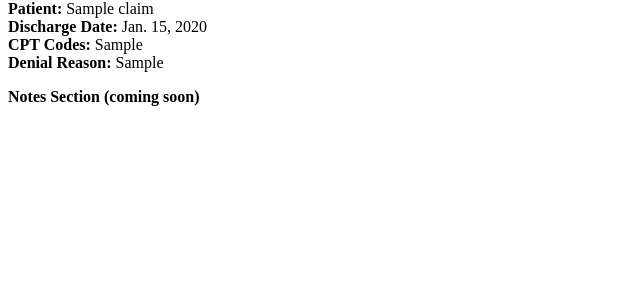
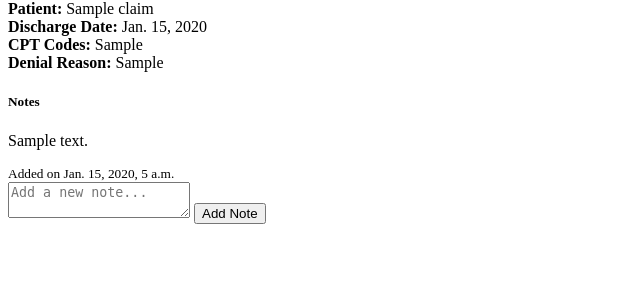
Before and after one commit to zz-xx/ERISA-Recovery-Challenge, a Django app: page /claim/1/ in a window 1280 px wide. Shown: the part 26-326 px from the top of the page, without its empty margins (0-640 px from the left). Run offline with Django 5.2, Linux system fonts and the light colour scheme; tables that the repository leaves empty hold one stand-in row (values such as "Sample post").

Commit message:
Implement basic functionality for flagging and custom notes.  Updated backend views and urls along with new templates.

```diff
--- a/src/claims/urls.py
+++ b/src/claims/urls.py
@@ -1,5 +1,5 @@
 from django.urls import path
-from .views import ClaimListView, ClaimDetailView
+from .views import ClaimListView, ClaimDetailView, ToggleFlagView, AddNoteView
 
 app_name = "claims"
 
@@ -7,4 +7,6 @@ urlpatterns = [
     path("", ClaimListView.as_view(), name="claim-list"),
     # The <int:claim_id> part captures the claim's ID from the URL
     path("claim/<int:claim_id>/", ClaimDetailView.as_view(), name="claim-detail"),
+    path("claim/<int:claim_id>/toggle-flag/", ToggleFlagView.as_view(), name="toggle-flag"),
+    path("claim/<int:claim_id>/add-note/", AddNoteView.as_view(), name="add-note"),
 ]
--- a/src/claims/views.py
+++ b/src/claims/views.py
@@ -1,9 +1,12 @@
+from typing import Any, Dict
+from urllib.parse import urlencode
+
 from django.db.models import Q
-from django.views.generic import ListView, DetailView
-from .models import Claim
-from typing import Any, Dict
+from django.http import HttpResponse
+from django.shortcuts import get_object_or_404, render
+from django.views.generic import DetailView, ListView, View
 
-from urllib.parse import urlencode
+from .models import Claim, Note
 
 # Create your views here.
 
@@ -76,3 +79,37 @@ class ClaimDetailView(DetailView):
     template_name = "claims/partials/_claim_detail.html"
     context_object_name = "claim"
     pk_url_kwarg = "claim_id"  # Tells DetailView to look for 'claim_id' from the URL
+
+    def get_context_data(self, **kwargs: Any) -> Dict[str, Any]:
+        """Adds the claim's notes to the context."""
+        context = super().get_context_data(**kwargs)
+        # Order notes by most recent first
+        context['notes'] = self.object.notes.all().order_by('-created_at')
+        return context
+
+
+class ToggleFlagView(View):
+    """Toggles the 'is_flagged' status of a claim."""
+
+    def post(self, request, claim_id):
+        claim = get_object_or_404(Claim, id=claim_id)
+        claim.is_flagged = not claim.is_flagged
+        claim.save(update_fields=['is_flagged'])
+
+        # Return the updated button template
+        return render(request, 'claims/partials/_flag_button.html', {'claim': claim})
+
+
+class AddNoteView(View):
+    """Adds a new note to a claim."""
+
+    def post(self, request, claim_id):
+        claim = get_object_or_404(Claim, id=claim_id)
+        note_text = request.POST.get('note', '').strip()
+
+        if note_text:
+            Note.objects.create(claim=claim, note=note_text)
+
+        # Return the updated notes list
+        notes = claim.notes.all().order_by('-created_at')
+        return render(request, 'claims/partials/_notes_section.html', {'notes': notes})
--- a/src/templates/claims/partials/_claim_detail.html
+++ b/src/templates/claims/partials/_claim_detail.html
@@ -23,7 +23,22 @@
             </div>
 
             <footer>
-                <p><strong>Notes Section (coming soon)</strong></p>
+                <div id="notes-section-{{ claim.id }}">
+                    <h5>Notes</h5>
+                    {% include 'claims/partials/_notes_section.html' %}
+                </div>
+
+                <form
+                    hx-post="{% url 'claims:add-note' claim.id %}"
+                    hx-target="#notes-section-{{ claim.id }}"
+                    hx-swap="innerHTML"
+                    class="add-note-form"
+                    hx-on::after-request="this.reset()"
+                >
+                    {% csrf_token %}
+                    <textarea name="note" placeholder="Add a new note..." required></textarea>
+                    <button type="submit">Add Note</button>
+                </form>
             </footer>
 
         </article>
--- /dev/null
+++ b/src/templates/claims/partials/_notes_section.html
@@ -0,0 +1,10 @@
+{% load humanize %}{% for note in notes %}
+<article class="note">
+    <p>{{ note.note }}</p>
+    <footer>
+        <small>Added on {{ note.created_at|date:"N j, Y, P" }}</small>
+    </footer>
+</article>
+{% empty %}
+<p>No notes for this claim yet.</p>
+{% endfor %}
```
Also changed, not shown: src/templates/base.html (+26 -0 lines), src/templates/claims/partials/_claim_rows.html (+1 -6 lines), src/templates/claims/partials/_flag_button.html (added, +9 -0 lines).
